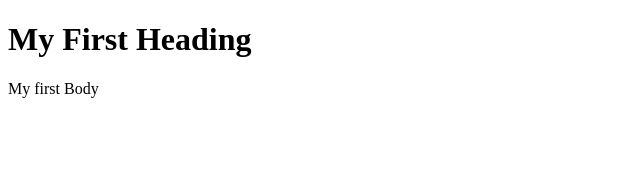
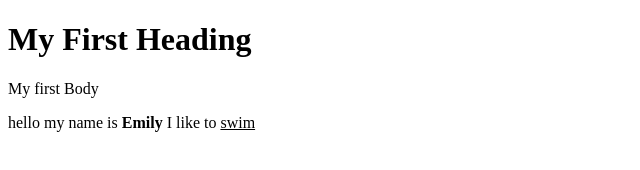
Before and after one commit to emstrez/programming-p, a plain HTML site: page index.html in a window 1280 px wide. Shown: the whole page, without its empty margins (0-640 px from the left). Drawn offline with Linux system fonts and the light colour scheme.

Commit message:
Update index.html

```diff
--- a/index.html
+++ b/index.html
@@ -3,6 +3,7 @@
   <body>
     <h1>My First Heading</h1>
     <p>My first Body</p>
-
+    hello my name is <b>Emily</b>
+    I like to <u>swim</u>
   </body>
 </html>
```
